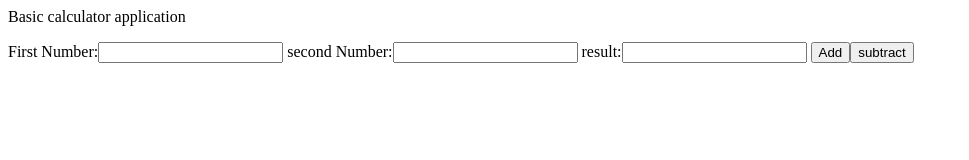
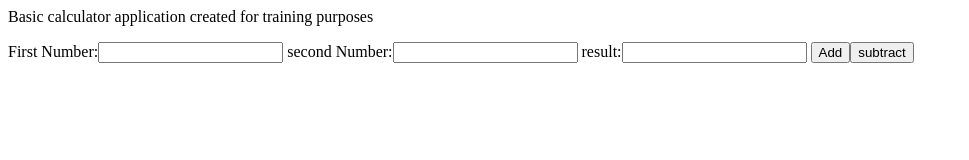
Before and after one commit to harsh2246/calculator, a plain HTML site: page index.html in a window 1280 px wide. Shown: the whole page, without its empty margins (0-969 px from the left). Drawn offline with Linux system fonts and the light colour scheme.

Commit message:
Update index.html

```diff
--- a/index.html
+++ b/index.html
@@ -5,7 +5,7 @@
 </script>
 </head>
 <body>
-<p>Basic calculator application</p>
+<p>Basic calculator application created for training purposes</p>
 First Number:<input type="text" id="firstno"/>
 second Number:<input type="text" id="secondno"/>
 result:<input type="text" id="result"/>
```
